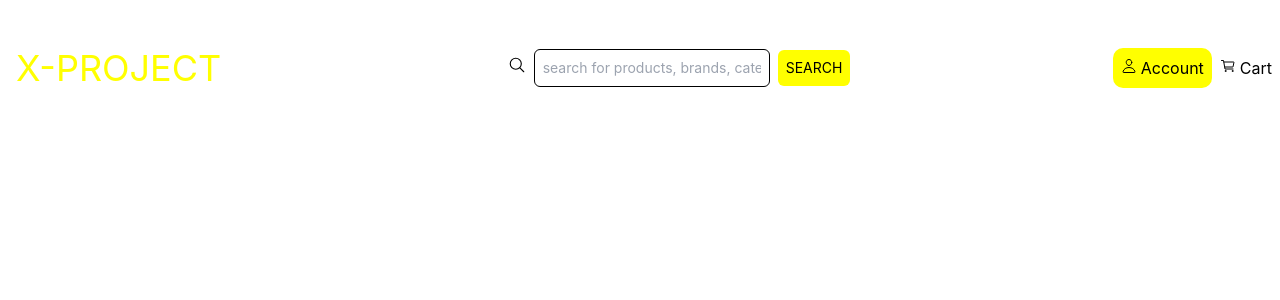
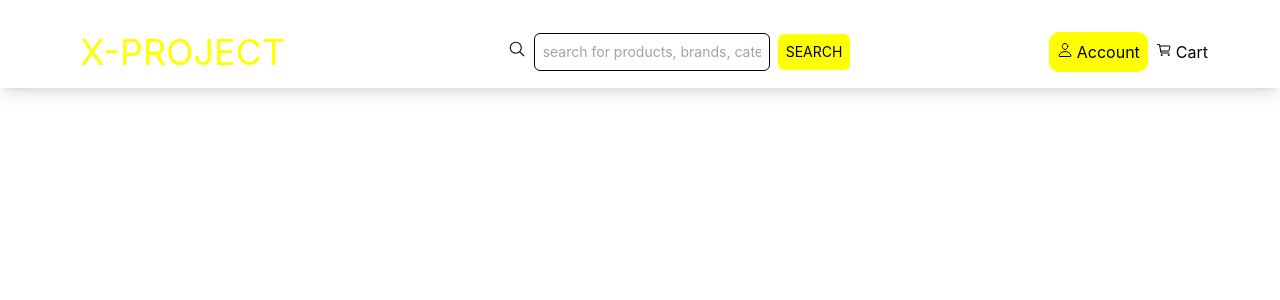
Before and after one commit to philipNgungi037/finishes, a React (Create React App) app: page / in a window 1280 px wide. Shown: the top 300 px of the page. Built offline with nearby package versions, Linux system fonts and the light colour scheme.

Commit message:
:lipstick: Change header padding, shadow and make it sticky.

```diff
--- a/src/components/landing-page/header/Header.jsx
+++ b/src/components/landing-page/header/Header.jsx
@@ -7,7 +7,7 @@ import Search from './Search'
 const Header = () => {
   return (
     // All these below rendered scryRenderedComponentsWithType, make up the header.
-    <header className='header-main flex justify-between items-center mt-8 '>
+    <header className='header-main flex justify-between items-center my-4 px-16 shadow-lg sticky top-0'>
         <Logo/>
         <Search/>
         <NavList/>
```
